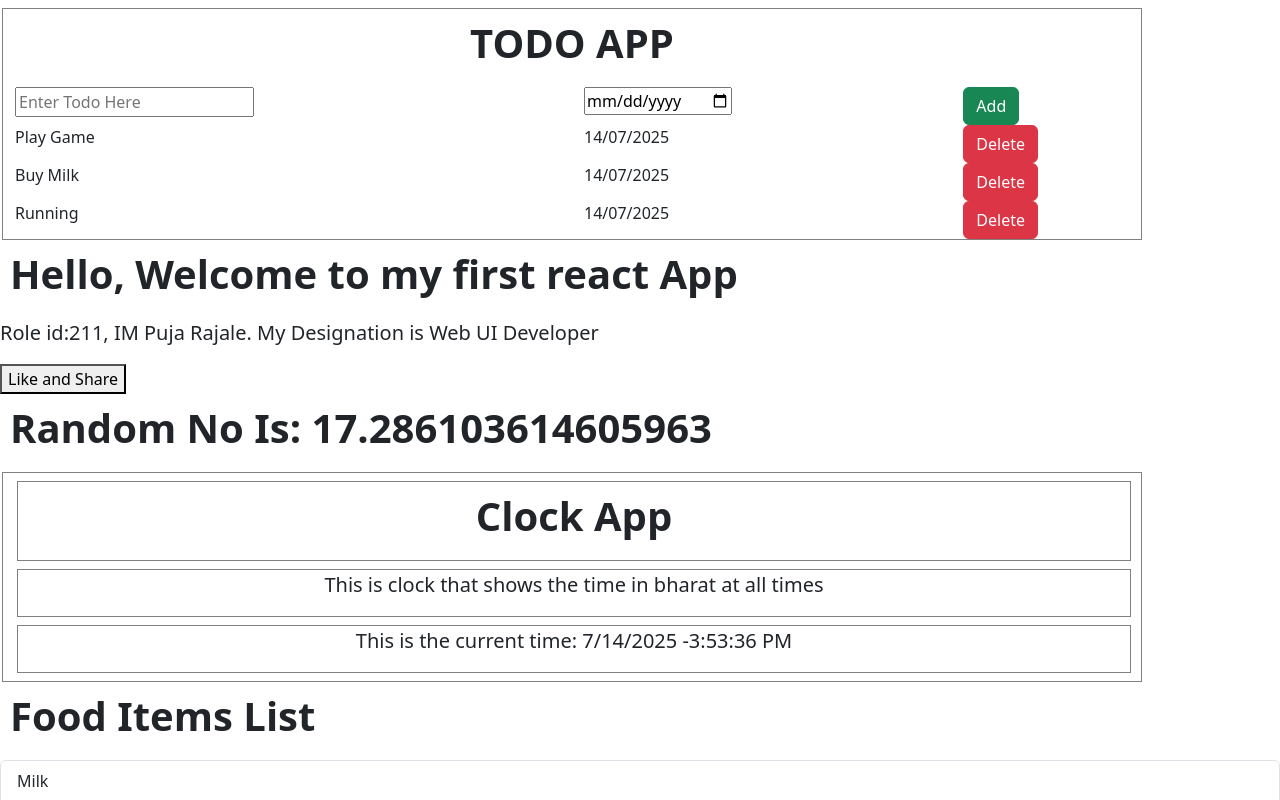
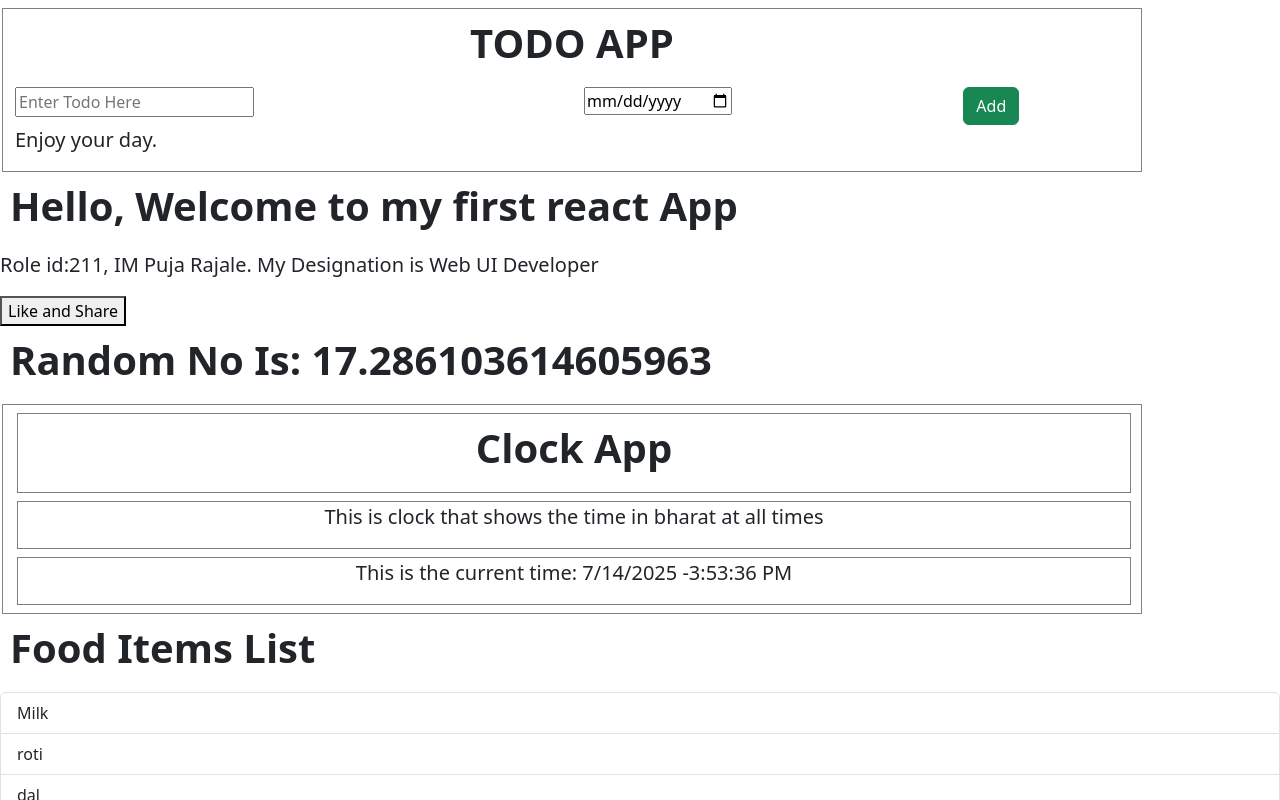
Before and after one commit to pujarajale/my-first-app, a React (Vite) app: page / in a window 1280 px wide. Shown: the top 800 px of the page. Built offline with nearby package versions, Linux system fonts and the light colour scheme.

Commit message:
add new todo item in list.

```diff
--- a/src/App.jsx
+++ b/src/App.jsx
@@ -12,29 +12,22 @@ import MapMethod from "./components/MapMethod";
 import FoodItems from "./components/FoodItems";
 import Calculatorv1 from "./components/Calculatorv1";
 import { useState } from "react";
+import WelcomeMsg from "./components/WelcomeMsg";
 
 const App = () => {
-  const todoList = [
-    {
-      name: "Play Game",
-      dueDate: "14/07/2025",
-    },
-    {
-      name: "Buy Milk",
-      dueDate: "14/07/2025",
-    },
-    {
-      name: "Running",
-      dueDate: "14/07/2025",
-    },
-  ];
-
+  const [todoItems, setTodoItems] = useState([]);
+  const handleNewItem = (todoName, dueDate) => {
+    console.log(`${todoName}`, `${dueDate}`);
+    let newTodoItem = [...todoItems, { name: todoName, dueDate: dueDate }];
+    setTodoItems(newTodoItem);
+  };
   return (
     <>
       <div className="container">
         <TodoName></TodoName>
-        <AddTodo></AddTodo>
-        <TodoItems todoItems={todoList}></TodoItems>
+        <AddTodo onNewItem={handleNewItem}></AddTodo>
+        {todoItems?.length === 0 && <WelcomeMsg></WelcomeMsg>}
+        <TodoItems todoItems={todoItems}></TodoItems>
       </div>
 
       <h1>Hello, Welcome to my first react App</h1>
--- a/src/components/AddTodo.jsx
+++ b/src/components/AddTodo.jsx
@@ -1,16 +1,46 @@
-function AddTodo() {
+import { useState } from "react";
+
+const AddTodo = ({ onNewItem }) => {
+  const [todoName, setTodoName] = useState();
+  const [dueDate, setDueDate] = useState();
+
+  const handleNameChange = (event) => {
+    setTodoName(event?.target?.value);
+  };
+  const handleDateChange = (event) => {
+    setDueDate(event?.target?.value);
+  };
+  const onHandleButtonClick = () => {
+    onNewItem(todoName, dueDate);
+    setTodoName("");
+    setDueDate("");
+  };
+
   return (
     <>
       <div>
         <div className="row">
           <div className="col-6">
-            <input type="text" placeholder="Enter Todo Here"></input>
+            <input
+              type="text"
+              placeholder="Enter Todo Here"
+              value={todoName}
+              onChange={handleNameChange}
+            ></input>
           </div>
           <div className="col-4">
-            <input type="date"></input>
+            <input
+              type="date"
+              value={dueDate}
+              onChange={handleDateChange}
+            ></input>
           </div>
           <div className="col-2">
-            <button type="button" className="btn btn-success todoBtn">
+            <button
+              type="button"
+              className="btn btn-success todoBtn"
+              onClick={onHandleButtonClick}
+            >
               Add
             </button>
           </div>
@@ -18,6 +48,6 @@ function AddTodo() {
       </div>
     </>
   );
-}
+};
 
 export default AddTodo;
--- /dev/null
+++ b/src/components/WelcomeMsg.jsx
@@ -0,0 +1,8 @@
+const WelcomeMsg = () => {
+  return (
+    <>
+      <p>Enjoy your day.</p>
+    </>
+  );
+};
+export default WelcomeMsg;
```
